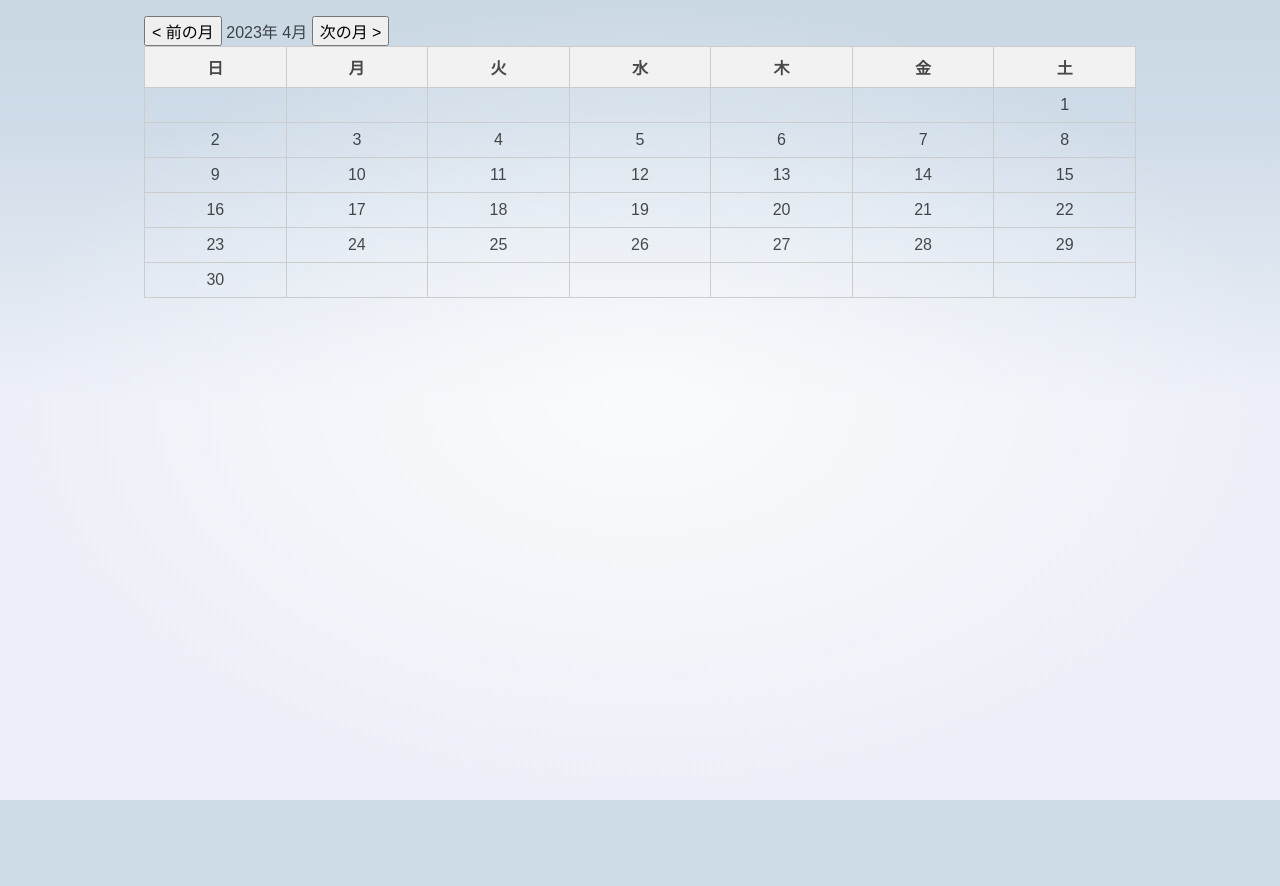
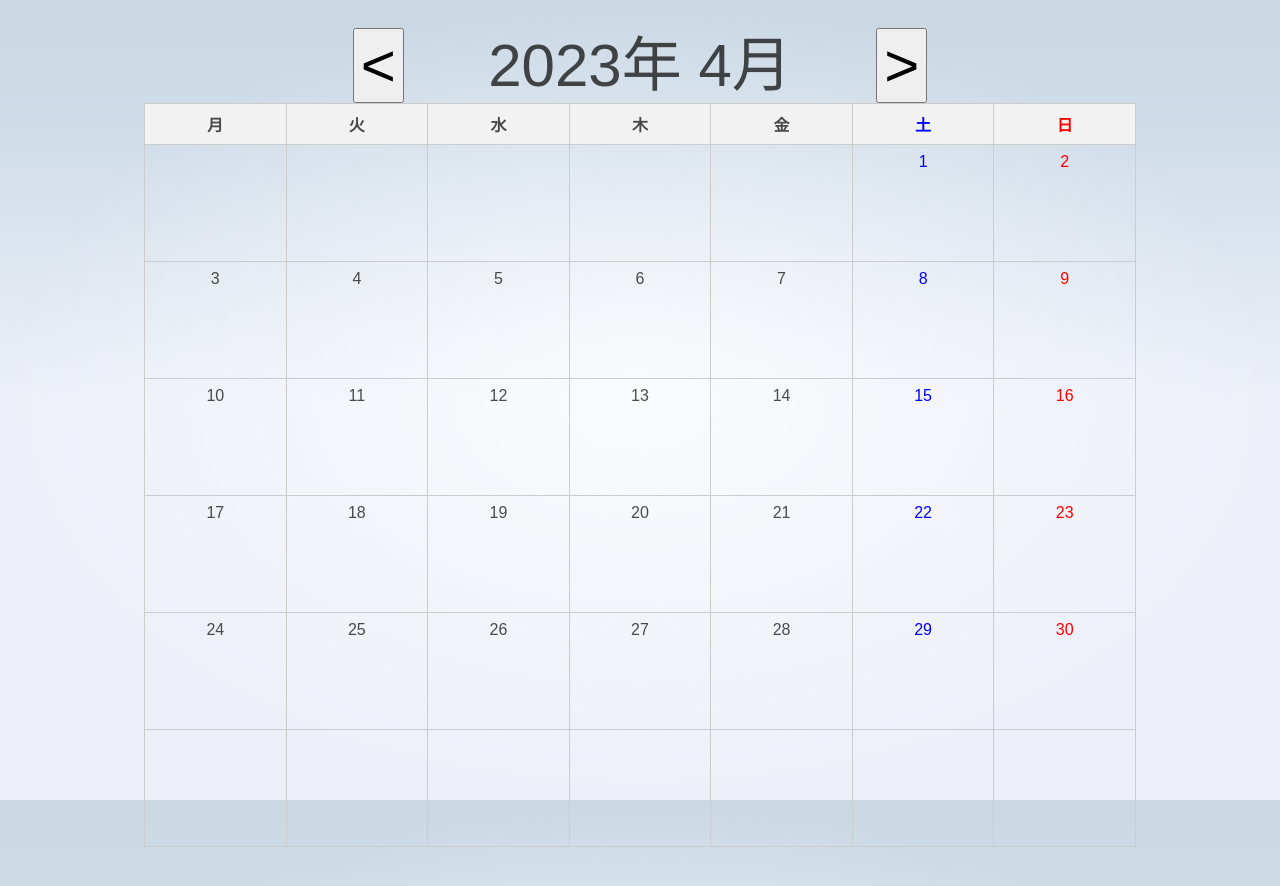
Before and after one commit to rfdnxbro/iot_calendar, a SvelteKit app: page / in a window 1280 px wide. Shown: the top 886 px of the page. Before the commit the page ends 800 px from the top, so only its background shows below. Built offline with nearby package versions, Linux system fonts and the light colour scheme.

Commit message:
:+1: 描けるカレンダー追加

```diff
--- a/package.json
+++ b/package.json
@@ -12,6 +12,7 @@
 		"@fontsource/fira-mono": "^4.5.10",
 		"@neoconfetti/svelte": "^1.0.0",
 		"@sveltejs/adapter-auto": "^2.0.0",
+		"@sveltejs/adapter-vercel": "^2.4.1",
 		"@sveltejs/kit": "^1.5.0",
 		"@types/cookie": "^0.5.1",
 		"svelte": "^3.54.0",
--- a/src/lib/Calendar.svelte
+++ b/src/lib/Calendar.svelte
@@ -11,7 +11,7 @@
     const weeks = [];
     for (let i = 0; i < 6; i++) {
       const days = [];
-      for (let j = 0; j < 7; j++) {
+      for (let j = 1; j < 8; j++) {
         if (i === 0 && j < firstDay || date > daysInMonth) {
           days.push('');
         } else {
@@ -55,37 +55,61 @@
     padding: 8px;
     text-align: center;
   }
+  td {
+    height: 100px;
+    vertical-align: top;
+  }
   th {
     background-color: #f2f2f2;
   }
   button {
     cursor: pointer;
+    font-size: 60px;
+  }
+  #thisMonth {
+    font-size: 60px;
+    padding: 0 80px;
+  }
+  .center {
+    text-align: center;
+  }
+  .sat {
+    color: #00f;
+  }
+  .sun {
+    color: #f00;
   }
 </style>
 
-<div>
-  <button on:click={prevMonth}>&lt; 前の月</button>
-  <span>{currentYear}年 {currentMonth + 1}月</span>
-  <button on:click={nextMonth}>次の月 &gt;</button>
+<div class="center">
+  <button on:click={prevMonth}>&lt;</button>
+  <span id="thisMonth">{currentYear}年 {currentMonth + 1}月</span>
+  <button on:click={nextMonth}>&gt;</button>
 </div>
 
 <table>
   <thead>
     <tr>
-      <th>日</th>
       <th>月</th>
       <th>火</th>
       <th>水</th>
       <th>木</th>
       <th>金</th>
-      <th>土</th>
+      <th class="sat">土</th>
+      <th class="sun">日</th>
     </tr>
   </thead>
   <tbody>
     {#each weeks as week}
       <tr>
-        {#each week as day}
-          <td>{day}</td>
+        {#each week as day, i}
+          {#if i % 7 === 5}
+            <td class="sat">{day}</td>
+          {:else if i % 7 === 6}
+            <td class="sun">{day}</td>
+          {:else}
+            <td>{day}</td>
+          {/if}
         {/each}
       </tr>
     {/each}
--- a/src/routes/+page.svelte
+++ b/src/routes/+page.svelte
@@ -1,5 +1,59 @@
 <script>
   import Calendar from '$lib/Calendar.svelte';
+  import { onMount } from 'svelte';
+
+  let canvas;
+  let wrapper;
+
+  onMount(() => {
+    const context = canvas.getContext('2d');
+    let isDrag = false;
+
+    function draw(x, y) {
+      if(!isDrag) {
+        return;
+      }
+      context.lineTo(x, y);
+      context.stroke();
+    }
+
+    function dragStart(event) {
+      context.beginPath();
+      isDrag = true;
+    }
+    function dragEnd(event) {
+      context.closePath();
+      isDrag = false;
+    }
+
+    function initEventHandler() {
+      canvas.addEventListener('mousedown', dragStart);
+      canvas.addEventListener('mouseup', dragEnd);
+      canvas.addEventListener('mouseout', dragEnd);
+      canvas.addEventListener('mousemove', (event) => {
+        draw(event.offsetX, event.offsetY);
+      });
+      canvas.setAttribute('width', wrapper.offsetWidth);
+    }
+
+    initEventHandler();
+  });
 </script>
 
 <Calendar />
+<div id="wrapper" bind:this={wrapper}>
+  <canvas id="canvas" bind:this={canvas} height="800"></canvas>
+</div>
+
+<style>
+#canvas {
+  /* background: rgba(255, 255, 255, 0.2); */
+}
+#wrapper {
+  position: absolute;
+  width: 100%;
+  height: 800px;
+  top: 100px;
+  left: 0;
+}
+</style>
--- a/svelte.config.js
+++ b/svelte.config.js
@@ -1,4 +1,4 @@
-import adapter from '@sveltejs/adapter-auto';
+import adapter from '@sveltejs/adapter-vercel';
 
 /** @type {import('@sveltejs/kit').Config} */
 const config = {
```
Also changed, not shown: 1 other file (tests, documents, lock files or other folders).
